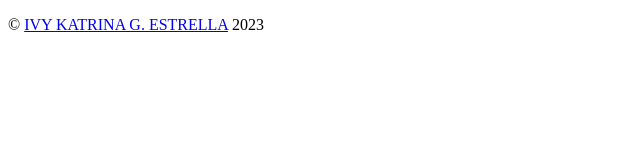
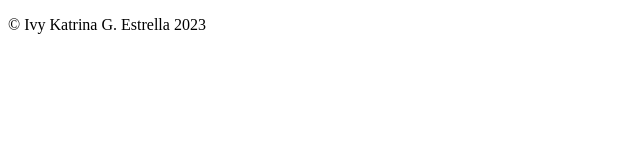
Before and after one commit to ivykatrinaestrella/LINKS-AND-IMAGES, a plain HTML site: page misc/aboutus.html in a window 1280 px wide. Shown: the whole page, without its empty margins (0-640 px from the left). Drawn offline with Linux system fonts and the light colour scheme.

Commit message:
Add files via upload

```diff
--- a/misc/aboutus.html
+++ b/misc/aboutus.html
@@ -7,9 +7,6 @@
     <title>About Us</title>
 </head>
 <body>
-    <p>
-        &copy; <a href="../index.html">IVY KATRINA G. ESTRELLA</a> 2023
-    </p>
-
+    <p>&copy; Ivy Katrina G. Estrella 2023</p>
 </body>
 </html>
```
